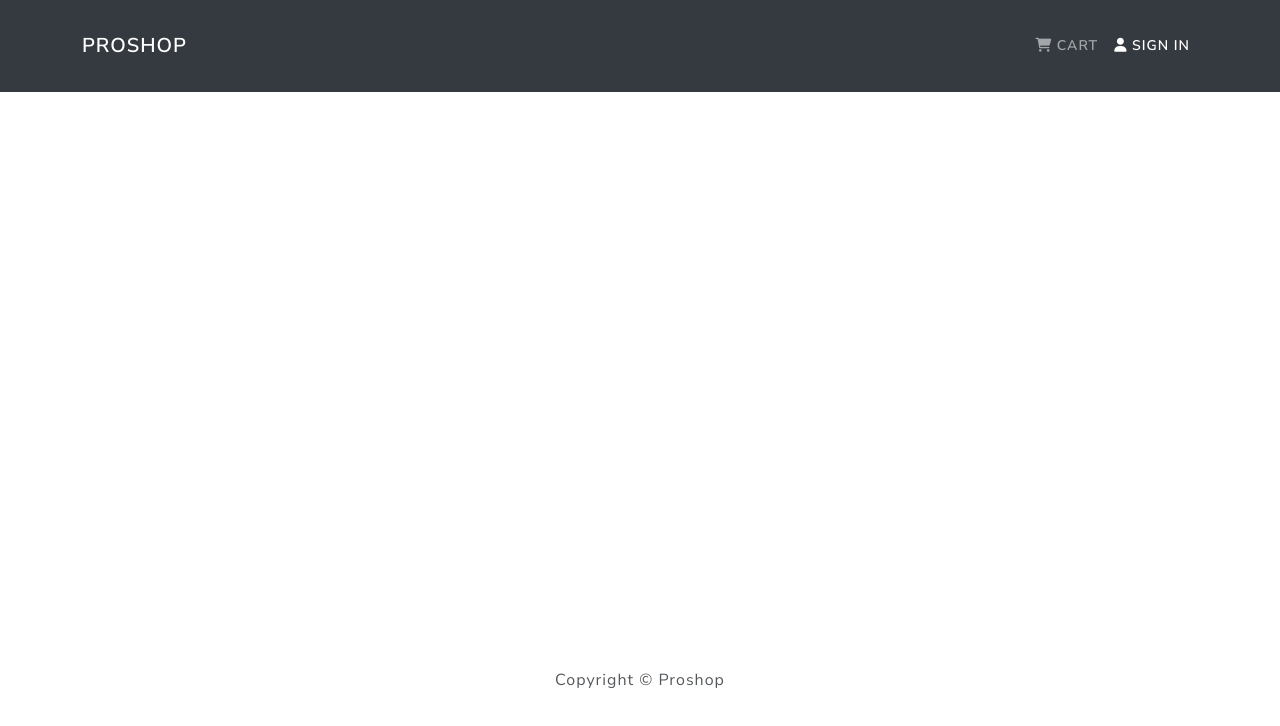
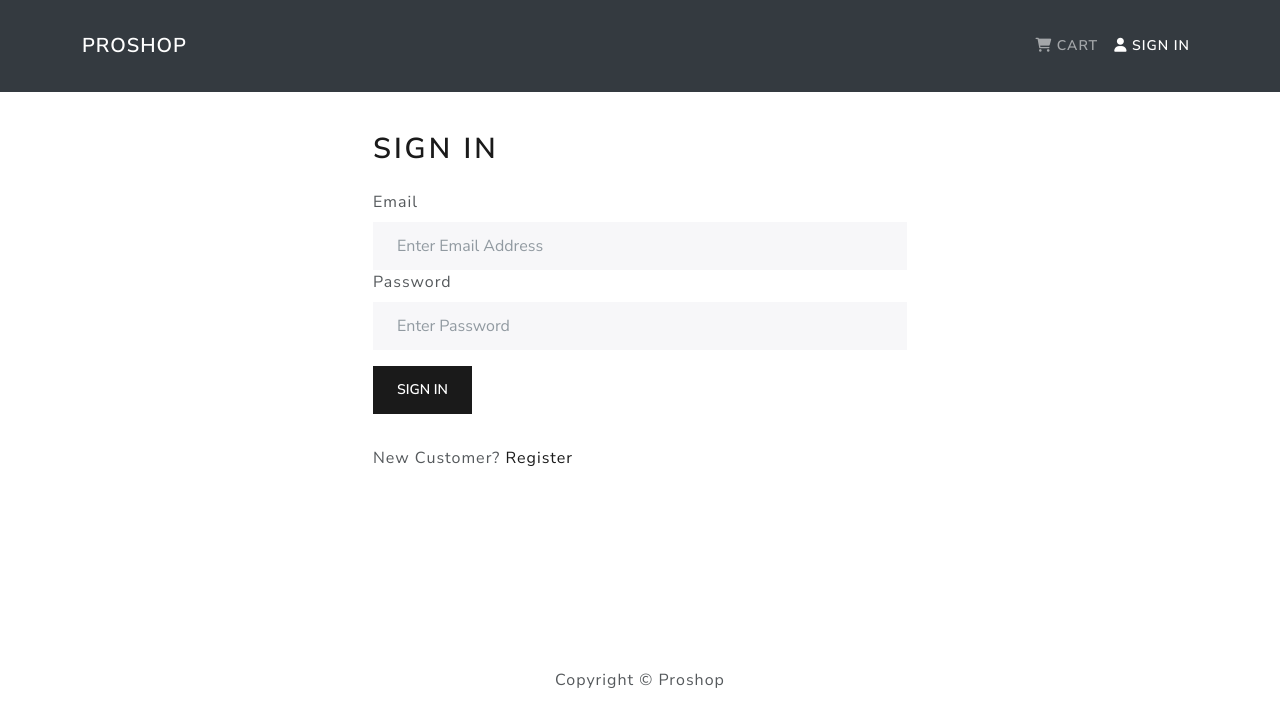
Before and after one commit to shifin1/PROSHOP, a React (Create React App) app in the folder frontend/: page /login in a window 1280 px wide. Shown: the top 726 px of the page. Built offline with nearby package versions, Linux system fonts and the light colour scheme.

Commit message:
login screen functionality and profile, logout in nav

```diff
--- a/frontend/src/App.js
+++ b/frontend/src/App.js
@@ -6,6 +6,7 @@
 import ProductScreen from "./screens/ProductScreen"
 import CartScreen from "./screens/CartScreen"
 import { Container } from "react-bootstrap"
+import LoginScreen from "./screens/LoginScreen"
 
 const App = () => {
   return (
@@ -19,6 +20,7 @@
             <Route path="/cart/" element={<CartScreen />}>
               <Route path=":id" element={<CartScreen />} />
             </Route>
+            <Route path="/login" element={<LoginScreen />} exact />
           </Routes>
         </Container>
       </main>
--- a/frontend/src/actions/userActions.js
+++ b/frontend/src/actions/userActions.js
@@ -3,6 +3,7 @@
   USER_LOGIN_FAIL,
   USER_LOGIN_REQUEST,
   USER_LOGIN_SUCCESS,
+  USER_LOGOUT,
 } from "../constants/userConstants"
 
 export const login = (email, password) => async (dispatch) => {
@@ -11,13 +12,15 @@
       type: USER_LOGIN_REQUEST,
     })
 
-    const config = {
-      headers: {
-        "Content-Type": "application/json",
-      },
-    }
-
-    const { data } = axios.post("/api/users/login", { email, password }, config)
+    const { data } = await axios.post(
+      "/api/users/login",
+      { email, password },
+      {
+        headers: {
+          "Content-Type": "application/json",
+        },
+      }
+    )
 
     dispatch({
       type: USER_LOGIN_SUCCESS,
@@ -35,3 +38,10 @@
     })
   }
 }
+
+export const logout = () => (dispatch) => {
+  localStorage.removeItem("userInfo")
+  dispatch({
+    type: USER_LOGOUT,
+  })
+}
--- /dev/null
+++ b/frontend/src/components/FormContainer.jsx
@@ -0,0 +1,16 @@
+import React from "react"
+import { Container, Row, Col } from "react-bootstrap"
+
+const FormContainer = (props) => {
+  return (
+    <Container>
+      <Row className="justify-content-md-center">
+        <Col xs={12} md={6}>
+          {props.children}
+        </Col>
+      </Row>
+    </Container>
+  )
+}
+
+export default FormContainer
--- a/frontend/src/components/Header.jsx
+++ b/frontend/src/components/Header.jsx
@@ -1,8 +1,19 @@
 import React from "react"
+import { useDispatch, useSelector } from "react-redux"
+import { logout } from "../actions/userActions"
 import { LinkContainer } from "react-router-bootstrap"
-import { Navbar, Nav, Container } from "react-bootstrap"
+import { Navbar, Nav, Container, NavDropdown } from "react-bootstrap"
 
 const Header = () => {
+  const dispatch = useDispatch()
+
+  const userLogin = useSelector((state) => state.userLogin)
+  const { userInfo } = userLogin
+
+  const logoutHandler = () => {
+    dispatch(logout())
+  }
+
   return (
     <header>
       <Navbar bg="dark" variant="dark" expand="lg" collapseOnSelect>
@@ -18,11 +29,22 @@
                   <i className="fas fa-shopping-cart"></i> Cart
                 </Nav.Link>
               </LinkContainer>
-              <LinkContainer to="/login">
-                <Nav.Link>
-                  <i className="fas fa-user"></i> Sign In
-                </Nav.Link>
-              </LinkContainer>
+              {userInfo ? (
+                <NavDropdown title={userInfo.name} id="username">
+                  <LinkContainer to="/profile">
+                    <NavDropdown.Item>Profile</NavDropdown.Item>
+                  </LinkContainer>
+                  <NavDropdown.Item onClick={logoutHandler}>
+                    Logout
+                  </NavDropdown.Item>
+                </NavDropdown>
+              ) : (
+                <LinkContainer to="/login">
+                  <Nav.Link>
+                    <i className="fas fa-user"></i> Sign In
+                  </Nav.Link>
+                </LinkContainer>
+              )}
             </Nav>
           </Navbar.Collapse>
         </Container>
--- a/frontend/src/components/Message.jsx
+++ b/frontend/src/components/Message.jsx
@@ -2,7 +2,7 @@
 import { Alert } from "react-bootstrap"
 
 const Message = ({ variant, children }) => {
-  return <Alert variant={variant}> {children}</Alert>
+  return <Alert variant={variant}>{children}</Alert>
 }
 
 Message.defaultProps = {
--- a/frontend/src/reducers/userReducers.js
+++ b/frontend/src/reducers/userReducers.js
@@ -5,9 +5,9 @@
   USER_LOGOUT,
 } from "../constants/userConstants"
 
-const userInfoInStorage = localStorage.getItem("userInfo")
-  ? JSON.parse(localStorage.getItem("userInfo"))
-  : null
+const userInfoInStorage =
+  localStorage.getItem("userInfo") &&
+  JSON.parse(localStorage.getItem("userInfo"))
 
 export const userLoginReducer = (
   state = { userInfo: userInfoInStorage },
--- /dev/null
+++ b/frontend/src/screens/LoginScreen.jsx
@@ -0,0 +1,80 @@
+import React, { useState, useEffect } from "react"
+import { Form, Row, Col, Button } from "react-bootstrap"
+import { Link, useLocation, useNavigate } from "react-router-dom"
+import { useDispatch, useSelector } from "react-redux"
+import Message from "../components/Message"
+import Loader from "../components/Loader"
+import { login } from "../actions/userActions"
+import FormContainer from "../components/FormContainer"
+
+const LoginScreen = () => {
+  const [email, setEmail] = useState("")
+  const [password, setPassword] = useState("")
+
+  const dispatch = useDispatch()
+  const navigate = useNavigate()
+  const userLogin = useSelector((state) => state.userLogin)
+  const { loading, userInfo, error } = userLogin
+
+  const location = useLocation()
+  const redirect = location.search ? location.search.split("=")[1] : "/"
+
+  useEffect(() => {
+    if (userInfo) {
+      navigate(redirect)
+    }
+  }, [userInfo, redirect, navigate])
+
+  const handleSubmit = (e) => {
+    e.preventDefault()
+    dispatch(login(email, password))
+  }
+
+  return (
+    <FormContainer>
+      <h1>Sign In</h1>
+      {error && <Message variant="danger">{error}</Message>}
+      {loading && <Loader />}
+      <Form onSubmit={handleSubmit}>
+        <Form.Group controlId="email">
+          <Form.Label>Email</Form.Label>
+          <Form.Control
+            type="email"
+            placeholder="Enter Email Address"
+            value={email}
+            onChange={(e) => {
+              setEmail(e.target.value)
+            }}
+          ></Form.Control>
+        </Form.Group>
+
+        <Form.Group controlId="password">
+          <Form.Label>Password</Form.Label>
+          <Form.Control
+            type="password"
+            placeholder="Enter Password"
+            value={password}
+            onChange={(e) => {
+              setPassword(e.target.value)
+            }}
+          ></Form.Control>
+        </Form.Group>
+
+        <Button className="my-3" type="submit" variant="primary">
+          Sign In
+        </Button>
+      </Form>
+
+      <Row className="py-3">
+        <Col>
+          New Customer?{" "}
+          <Link to={redirect ? `/register?redirect=${redirect}` : "/register"}>
+            Register
+          </Link>
+        </Col>
+      </Row>
+    </FormContainer>
+  )
+}
+
+export default LoginScreen
```
Also changed, not shown: 2 other files (tests, documents, lock files or other folders).
